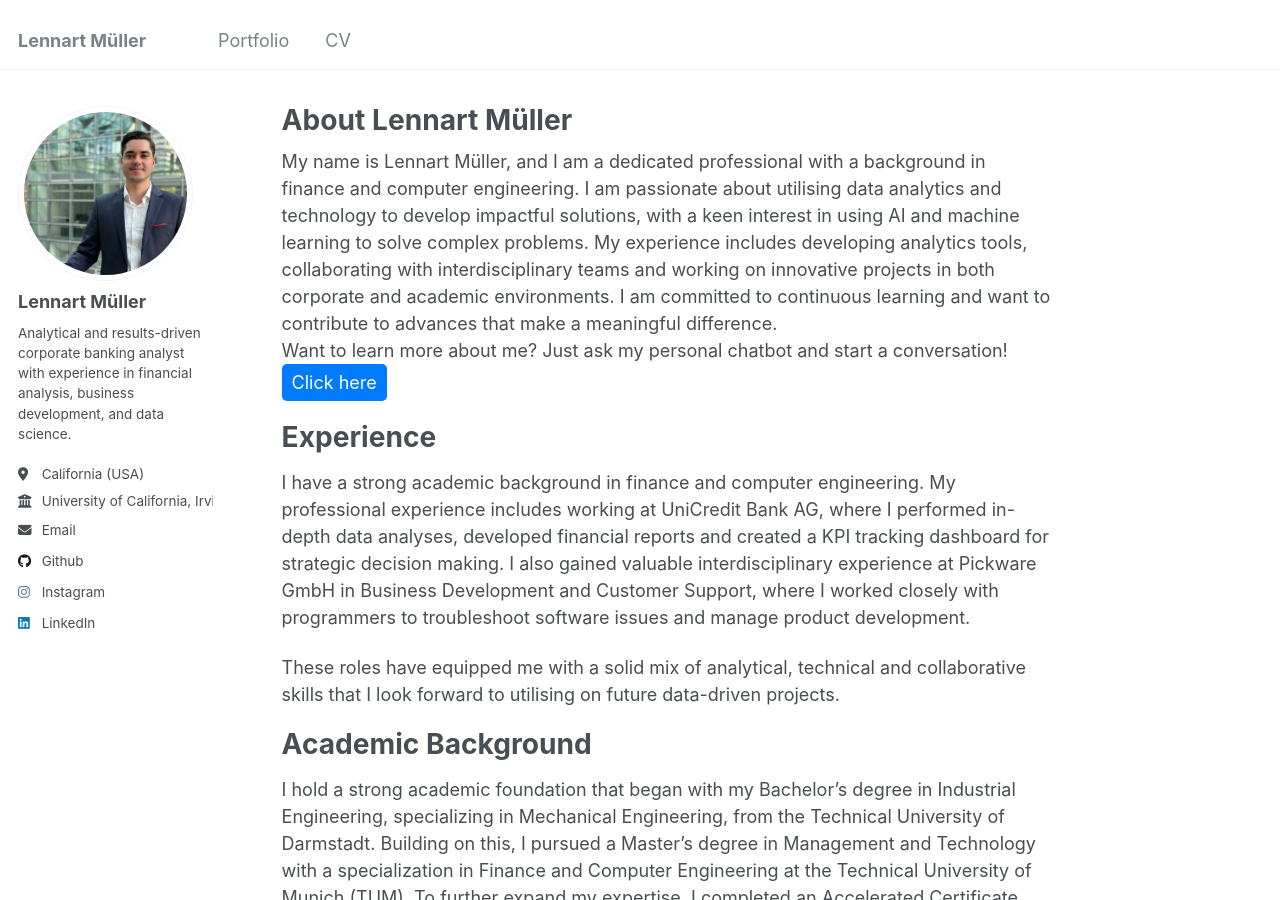
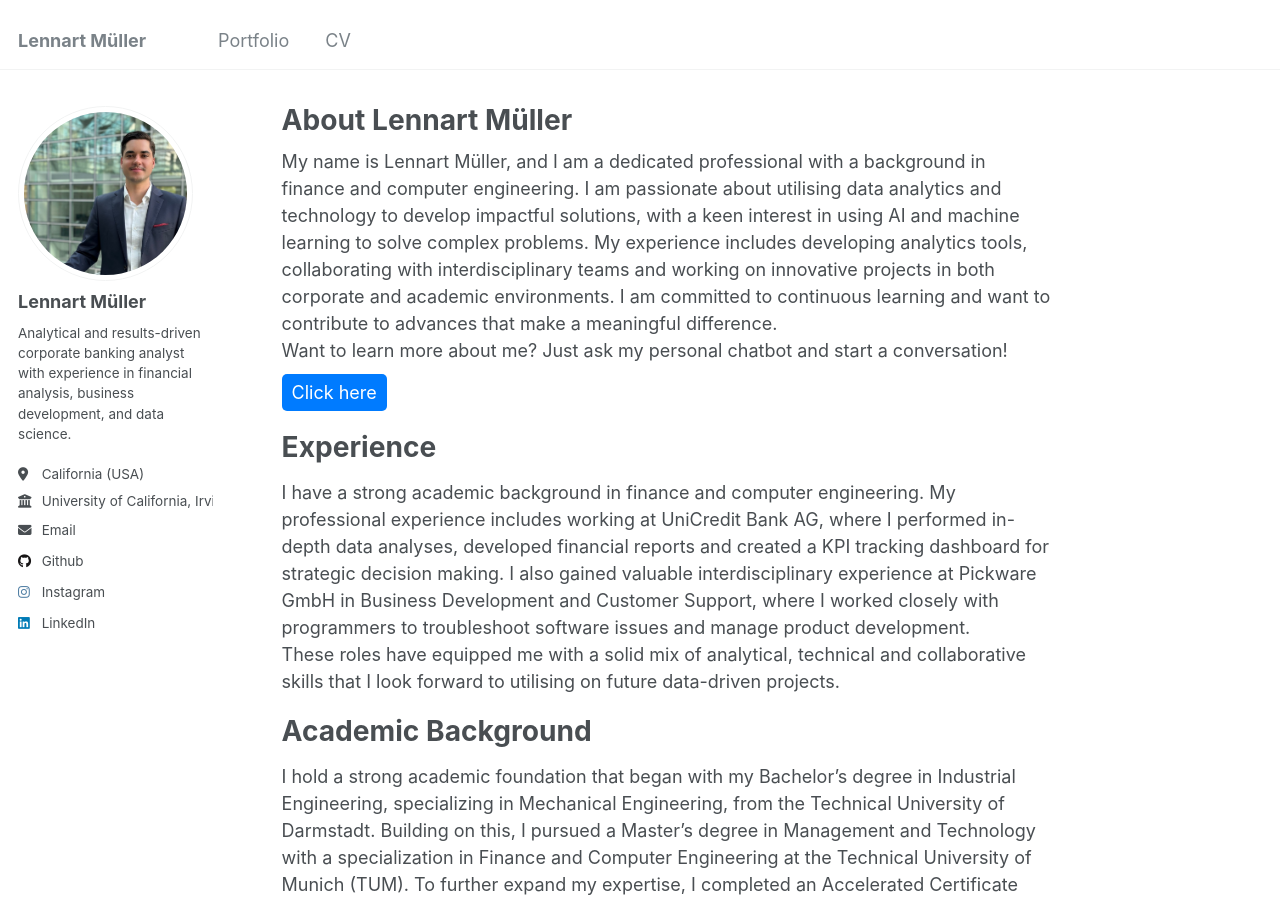
Before and after one commit to lennartmueller123/lennartmueller123.github.io, a Jekyll site: the page built from _pages/about.md, in a window 1280 px wide and 900 px high. Built offline with Jekyll 4.4.1, drawn with Linux system fonts in a browser that asks for light colours.

Commit message:
Update about.md -- fixing margins

```diff
--- a/_pages/about.md
+++ b/_pages/about.md
@@ -13,7 +13,7 @@ My name is Lennart Müller, and I am a dedicated professional with a background
 <div style="margin-top: 0;">
 Want to learn more about me? Just ask my personal chatbot and start a conversation!
 </div>
-<div>
+<div style="margin-top: 10px;">
   <a href="https://chatgpt.com/g/g-673d31d1e5c08191ba939ead6158795f-lennart-muller" target="_blank" style="display: inline-block; padding: 5px 10px; color: white; background-color: #007BFF; border-radius: 5px; text-decoration: none;">Click here</a>
 </div>
 <div style="margin-top: 20px;">
@@ -21,8 +21,10 @@ Want to learn more about me? Just ask my personal chatbot and start a conversati
 
 Experience
 ======
+<p style="margin-bottom: 0;">
 I have a strong academic background in finance and computer engineering. My professional experience includes working at UniCredit Bank AG, where I performed in-depth data analyses, developed financial reports and created a KPI tracking dashboard for strategic decision making. I also gained valuable interdisciplinary experience at Pickware GmbH in Business Development and Customer Support, where I worked closely with programmers to troubleshoot software issues and manage product development.
-<div>
+</p>
+<div style="margin-top: 0;">
 These roles have equipped me with a solid mix of analytical, technical and collaborative skills that I look forward to utilising on future data-driven projects.
 </div>
 <div style="margin-top: 20px;">
@@ -30,7 +32,9 @@ These roles have equipped me with a solid mix of analytical, technical and colla
 
 Academic Background
 ======
+<p style="margin-bottom: 0;">
 I hold a strong academic foundation that began with my Bachelor’s degree in Industrial Engineering, specializing in Mechanical Engineering, from the Technical University of Darmstadt. Building on this, I pursued a Master’s degree in Management and Technology with a specialization in Finance and Computer Engineering at the Technical University of Munich (TUM). To further expand my expertise, I completed an Accelerated Certificate Program (ACP) in Data Science at the University of California, Irvine (UCI).
-<div style="margin-bottom: 0px;">
+</p>
+<div style="margin-top: 0;">
 This diverse academic background has provided me with a unique blend of engineering, financial analysis, and data science skills that position me well for tackling complex analytical challenges.
 </div>
```
